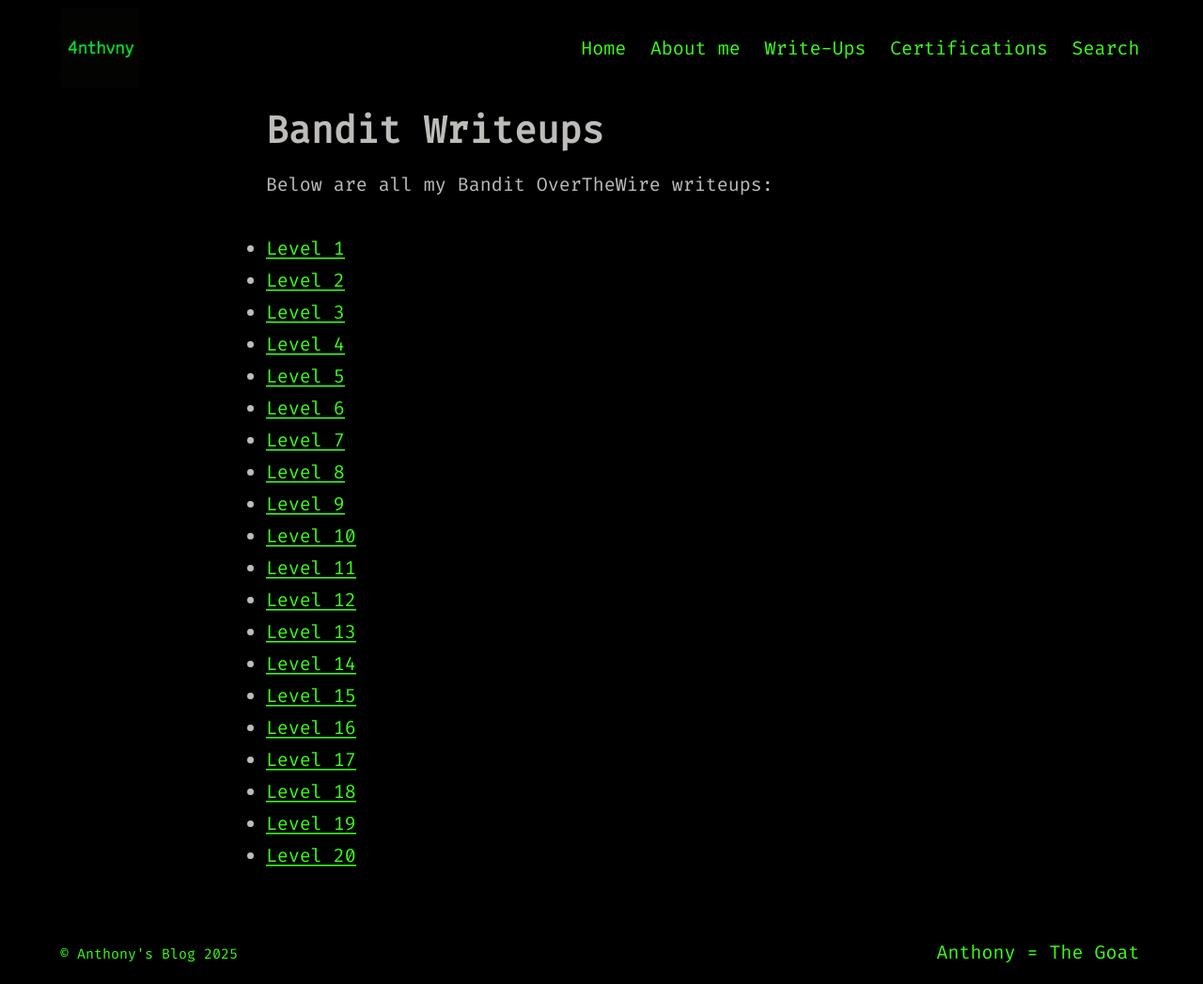
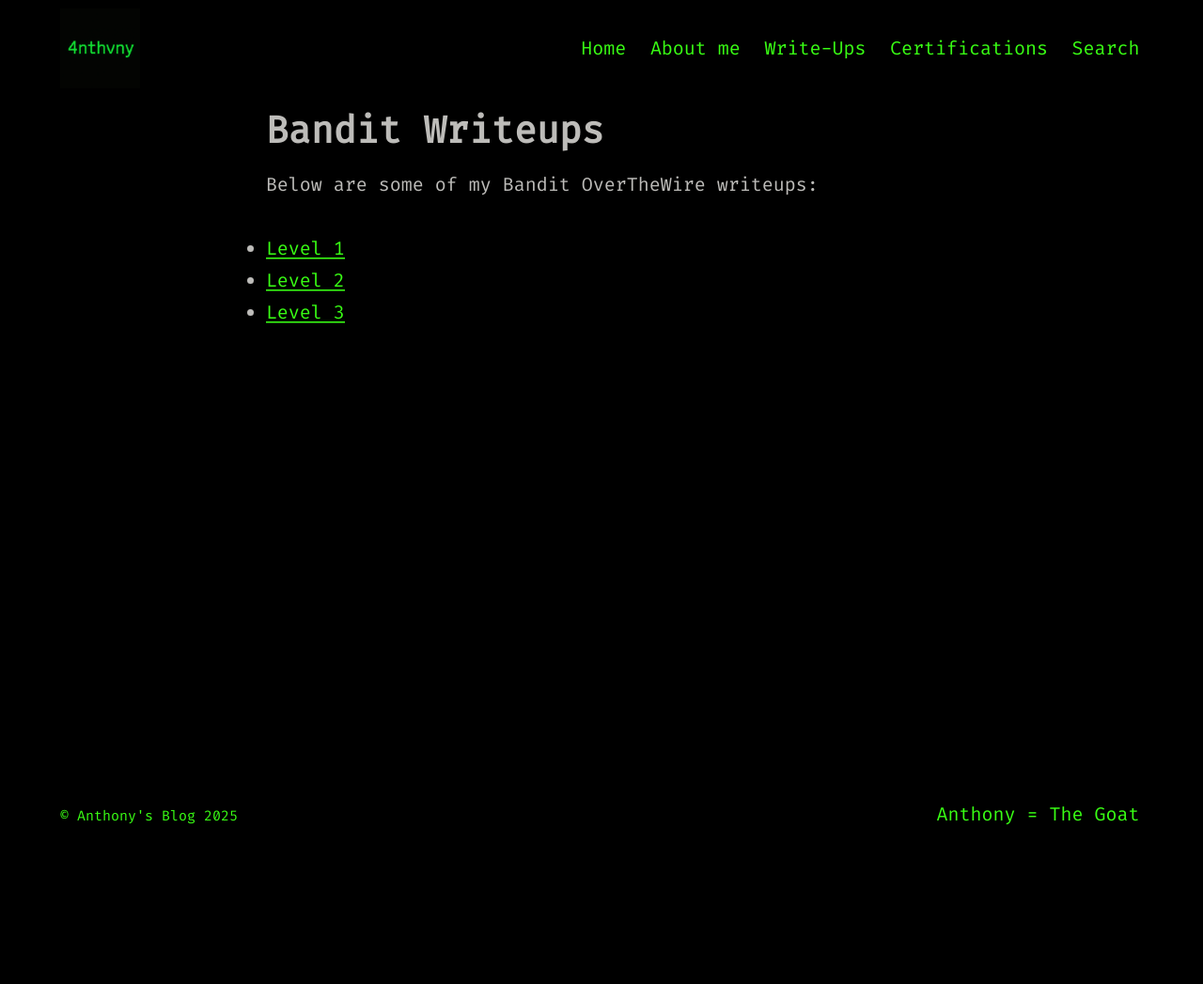
Before and after one commit to 4nthvny/4nthvny.github.io, a Jekyll site: the page built from writeups/bandit/index.md, in a window 1280 px wide. Shown: the whole page at 94% size. Built offline with Jekyll 4.4.1, drawn with Linux system fonts in a browser that asks for light colours; after the commit the page ends 900 px from its top, so only the background shows below that.

Commit message:
take out bandit stuff that doesnt exist

```diff
--- a/writeups/bandit/index.md
+++ b/writeups/bandit/index.md
@@ -3,27 +3,10 @@ title: Bandit Writeups
 layout: page
 permalink: /writeups/bandit/
 ---
-Below are all my Bandit OverTheWire writeups:
+Below are some of my Bandit OverTheWire writeups:
 
 <ul>
   <li><a href="/writeups/bandit/level1/">Level 1</a></li>
   <li><a href="/writeups/bandit/level2/">Level 2</a></li>
   <li><a href="/writeups/bandit/level3/">Level 3</a></li>
-  <li><a href="/writeups/bandit/level1/">Level 4</a></li>
-  <li><a href="/writeups/bandit/level2/">Level 5</a></li>
-  <li><a href="/writeups/bandit/level3/">Level 6</a></li>
-  <li><a href="/writeups/bandit/level1/">Level 7</a></li>
-  <li><a href="/writeups/bandit/level2/">Level 8</a></li>
-  <li><a href="/writeups/bandit/level3/">Level 9</a></li>
-  <li><a href="/writeups/bandit/level1/">Level 10</a></li>
-  <li><a href="/writeups/bandit/level2/">Level 11</a></li>
-  <li><a href="/writeups/bandit/level3/">Level 12</a></li>
-  <li><a href="/writeups/bandit/level2/">Level 13</a></li>
-  <li><a href="/writeups/bandit/level3/">Level 14</a></li>
-  <li><a href="/writeups/bandit/level1/">Level 15</a></li>
-  <li><a href="/writeups/bandit/level2/">Level 16</a></li>
-  <li><a href="/writeups/bandit/level3/">Level 17</a></li>
-  <li><a href="/writeups/bandit/level1/">Level 18</a></li>
-  <li><a href="/writeups/bandit/level2/">Level 19</a></li>
-  <li><a href="/writeups/bandit/level3/">Level 20</a></li>
 </ul>
```
